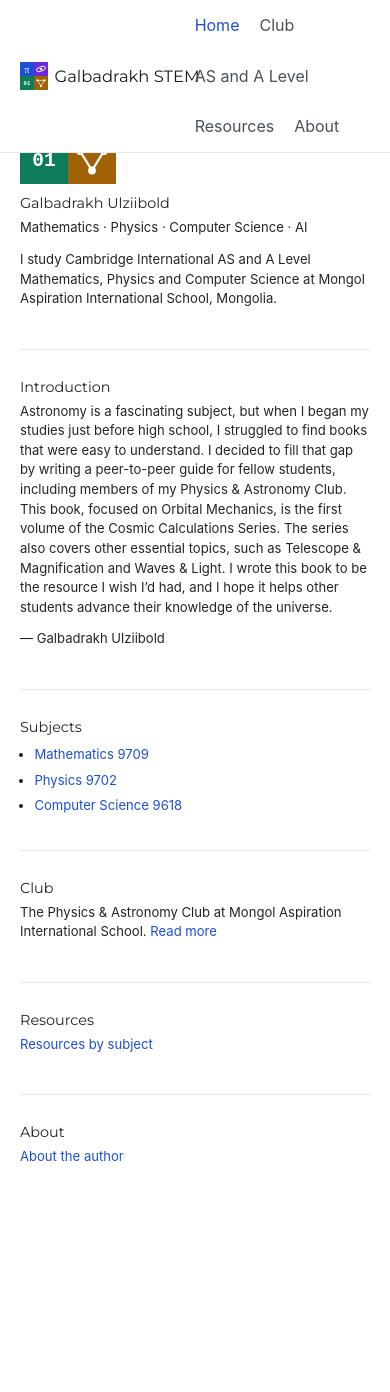
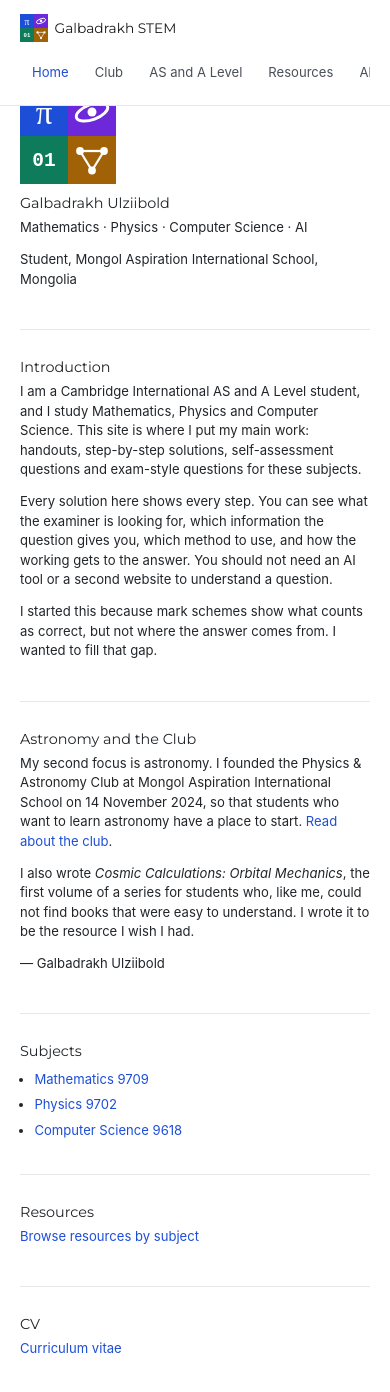
Before and after one commit to galbadrakhstem/galbadrakhstem.github.io, a Jekyll site: the page built from index.md, in a window 390 px wide and 1400 px high. Shown: the top 1392 px of the window. Built offline with Jekyll 4.4.1, drawn with Linux system fonts in a browser that asks for light colours.

Commit message:
feat(site): phone nav, subject-first introduction, CV page
Co-authored-by: arena-agent <297053741+arena-agent@users.noreply.github.com>

```diff
--- a/_includes/navbar.html
+++ b/_includes/navbar.html
@@ -7,6 +7,7 @@
       <li class="nav-item"><a class="nav-link{% if page.url contains '/as-and-a-level/' %} active{% endif %}" href="{{ '/as-and-a-level/' | relative_url }}">AS and A Level</a></li>
       <li class="nav-item"><a class="nav-link{% if page.url contains '/resources/' %} active{% endif %}" href="{{ '/resources/' | relative_url }}">Resources</a></li>
       <li class="nav-item"><a class="nav-link{% if page.url contains '/about/' %} active{% endif %}" href="{{ '/about/' | relative_url }}">About</a></li>
+      <li class="nav-item"><a class="nav-link{% if page.url contains '/cv/' %} active{% endif %}" href="{{ '/cv/' | relative_url }}">CV</a></li>
     </ul>
   </div>
 </nav>
--- a/assets/css/main.css
+++ b/assets/css/main.css
@@ -369,3 +369,25 @@ main.container::before, .site-main::before{display:none}
 @media (max-width:700px){
   .simple-row{grid-template-columns:1fr; row-gap:6px}
 }
+
+/* ==========================================================================
+   MOBILE NAV — PHASE R3
+   Phone: brand on its own row, links in one scrollable row, 44px tap targets.
+   ========================================================================== */
+
+@media (max-width:991px){
+  .navbar .container, .navbar > .container, .navbar-inner{
+    display:flex; flex-wrap:wrap; align-items:center;
+  }
+  .navbar-brand{width:100%; padding:14px 0 6px; font-size:1.05rem}
+  .navbar-nav{
+    display:flex; flex-wrap:nowrap; width:100%;
+    overflow-x:auto; -webkit-overflow-scrolling:touch; scrollbar-width:none;
+    gap:2px; padding-bottom:6px;
+  }
+  .navbar-nav::-webkit-scrollbar{display:none}
+  .navbar-nav .nav-link{
+    white-space:nowrap; min-height:44px; padding:10px 12px;
+    display:flex; align-items:center; font-size:1rem;
+  }
+}
--- a/index.md
+++ b/index.md
@@ -2,7 +2,7 @@
 layout: default
 title: Home · Galbadrakh STEM
 permalink: /
-description: Galbadrakh STEM — Cambridge AS and A Level resources, a Physics and Astronomy Club, and the Cosmic Calculations series.
+description: Galbadrakh STEM — Cambridge AS and A Level handouts and solutions, and a Physics and Astronomy Club.
 ---
 
 <div class="simple-row">
@@ -12,14 +12,24 @@ description: Galbadrakh STEM — Cambridge AS and A Level resources, a Physics a
   </div>
   <div>
     <p>Mathematics · Physics · Computer Science · AI</p>
-    <p>I study Cambridge International AS and A Level Mathematics, Physics and Computer Science at Mongol Aspiration International School, Mongolia.</p>
+    <p>Student, Mongol Aspiration International School, Mongolia</p>
   </div>
 </div>
 
 <div class="simple-row">
   <h2>Introduction</h2>
   <div>
-    <p>Astronomy is a fascinating subject, but when I began my studies just before high school, I struggled to find books that were easy to understand. I decided to fill that gap by writing a peer-to-peer guide for fellow students, including members of my Physics &amp; Astronomy Club. This book, focused on Orbital Mechanics, is the first volume of the Cosmic Calculations Series. The series also covers other essential topics, such as Telescope &amp; Magnification and Waves &amp; Light. I wrote this book to be the resource I wish I’d had, and I hope it helps other students advance their knowledge of the universe.</p>
+    <p>I am a Cambridge International AS and A Level student, and I study Mathematics, Physics and Computer Science. This site is where I put my main work: handouts, step-by-step solutions, self-assessment questions and exam-style questions for these subjects.</p>
+    <p>Every solution here shows every step. You can see what the examiner is looking for, which information the question gives you, which method to use, and how the working gets to the answer. You should not need an AI tool or a second website to understand a question.</p>
+    <p>I started this because mark schemes show what counts as correct, but not where the answer comes from. I wanted to fill that gap.</p>
+  </div>
+</div>
+
+<div class="simple-row">
+  <h2>Astronomy and the Club</h2>
+  <div>
+    <p>My second focus is astronomy. I founded the Physics &amp; Astronomy Club at Mongol Aspiration International School on 14 November 2024, so that students who want to learn astronomy have a place to start. <a href="{{ '/club/' | relative_url }}">Read about the club</a>.</p>
+    <p>I also wrote <em>Cosmic Calculations: Orbital Mechanics</em>, the first volume of a series for students who, like me, could not find books that were easy to understand. I wrote it to be the resource I wish I had.</p>
     <p>— Galbadrakh Ulziibold</p>
   </div>
 </div>
@@ -36,22 +46,15 @@ description: Galbadrakh STEM — Cambridge AS and A Level resources, a Physics a
 </div>
 
 <div class="simple-row">
-  <h2>Club</h2>
+  <h2>Resources</h2>
   <div>
-    <p>The Physics &amp; Astronomy Club at Mongol Aspiration International School. <a href="{{ '/club/' | relative_url }}">Read more</a></p>
+    <p><a href="{{ '/resources/' | relative_url }}">Browse resources by subject</a></p>
   </div>
 </div>
 
 <div class="simple-row">
-  <h2>Resources</h2>
+  <h2>CV</h2>
   <div>
-    <p><a href="{{ '/resources/' | relative_url }}">Resources by subject</a></p>
+    <p><a href="{{ '/cv/' | relative_url }}">Curriculum vitae</a></p>
   </div>
 </div>
-
-<div class="simple-row">
-  <h2>About</h2>
-  <div>
-    <p><a href="{{ '/about/' | relative_url }}">About the author</a></p>
-  </div>
-</div>
```
Also changed, not shown: DESIGN.md (+8 -0 lines), PROGRESS.md (+5 -1 lines), cv.md (added, +13 -0 lines).
